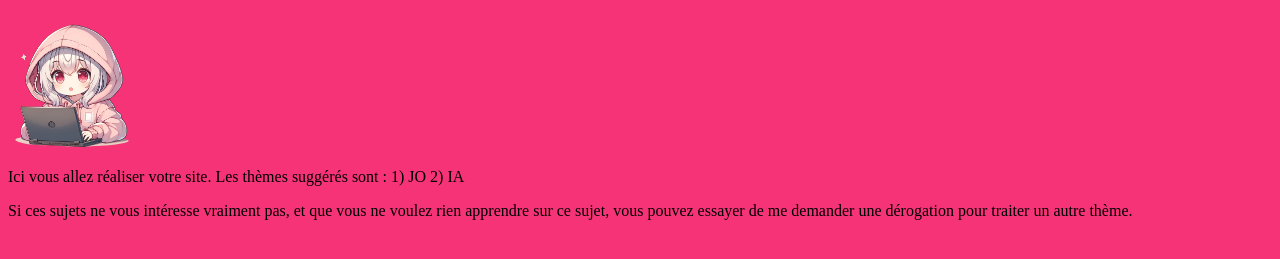
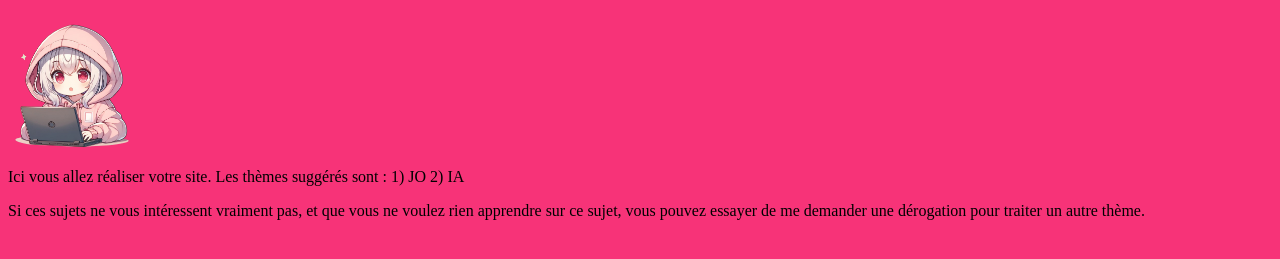
Before and after one commit to Entropie67/BASE-SNT, a plain HTML site: page index.html in a window 1280 px wide. Shown: the part 67-326 px from the top of the page. Drawn offline with Linux system fonts and the light colour scheme.

Commit message:
base pour le site de SNT

```diff
--- a/index.html
+++ b/index.html
@@ -11,7 +11,7 @@
         <img src="images/imagesansfond.png" alt="petite image trop kawaii" >
 
         <p>Ici vous allez réaliser votre site. Les thèmes suggérés sont : 1) JO  2) IA </p>
-        <p>Si ces sujets ne vous intéresse vraiment pas, et que vous ne voulez rien apprendre sur ce sujet,
+        <p>Si ces sujets ne vous intéressent vraiment pas, et que vous ne voulez rien apprendre sur ce sujet,
             vous pouvez essayer de me demander une dérogation pour traiter un autre thème.</p>
 
     </body>
```
